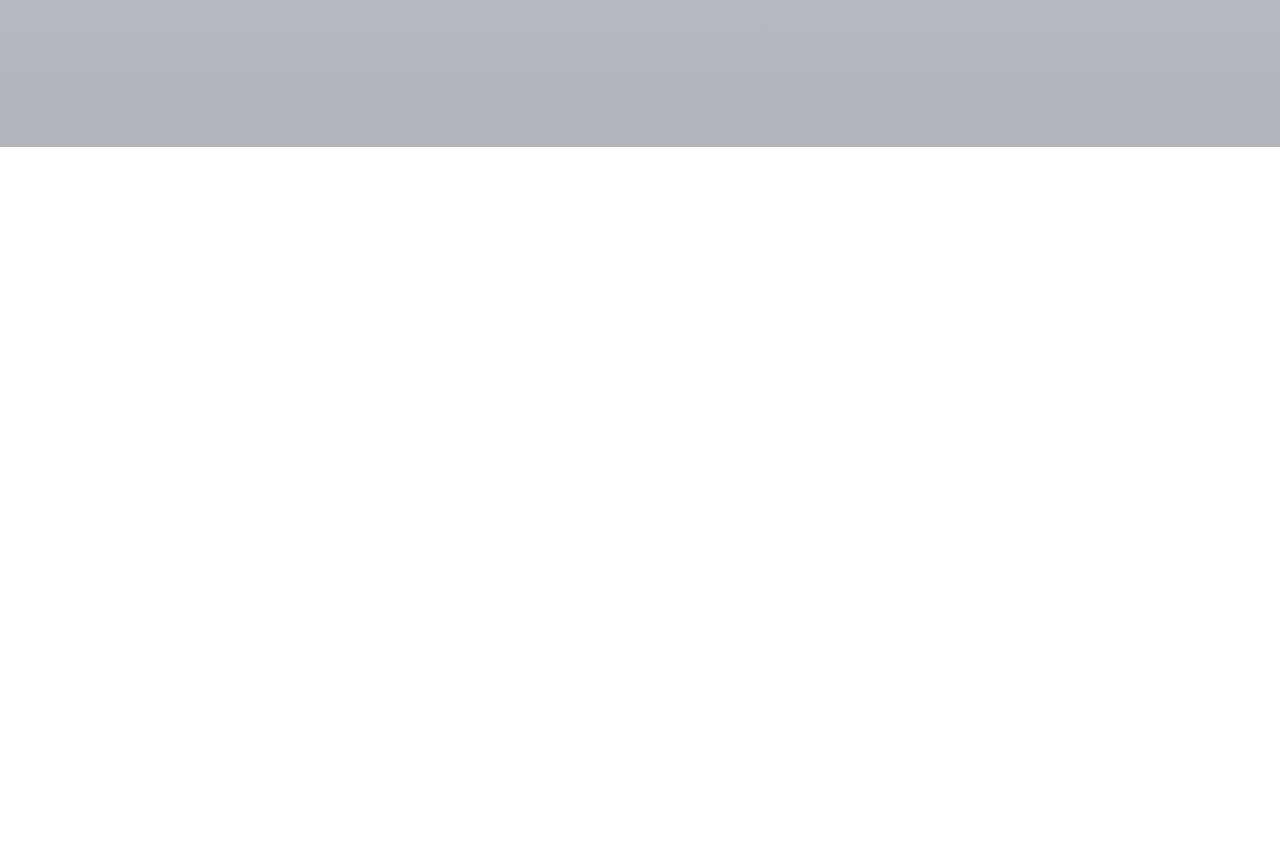
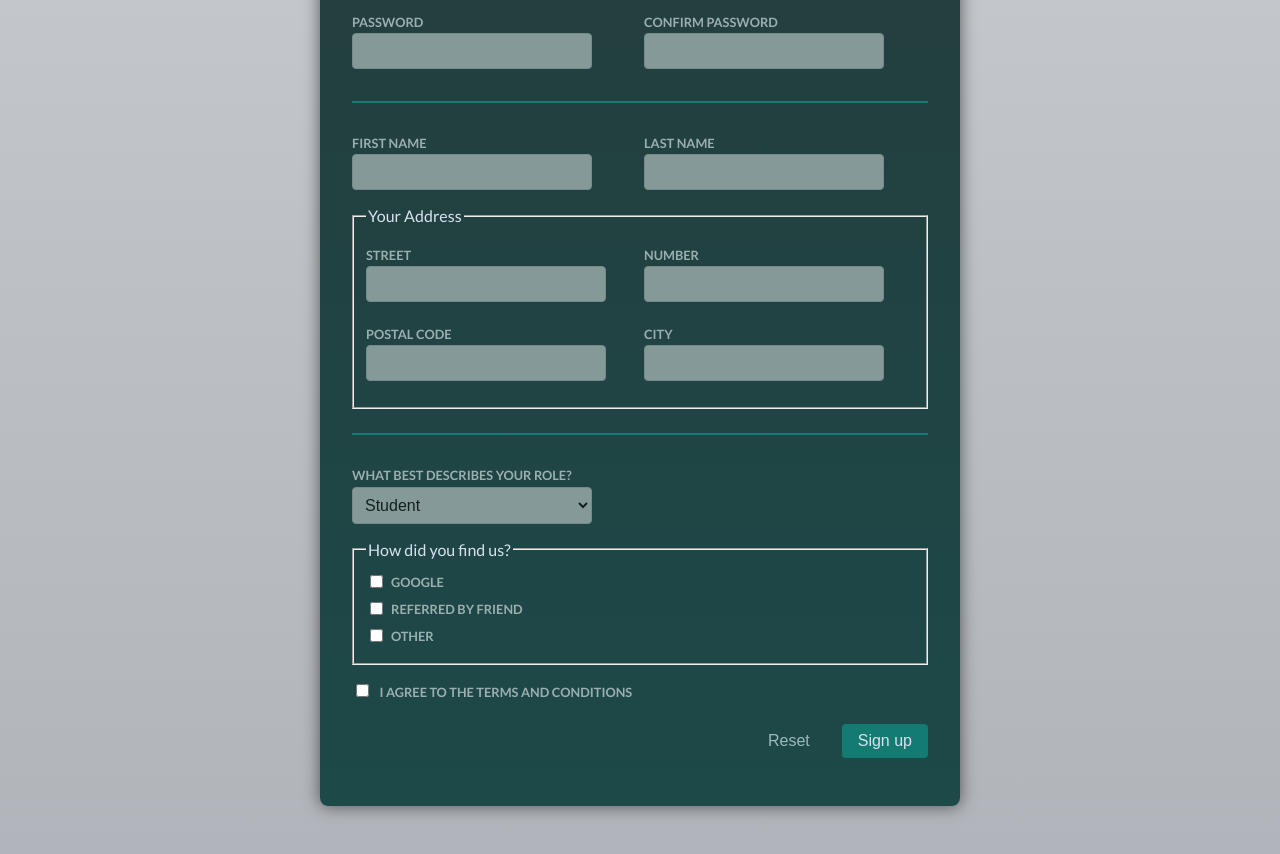
Before and after one commit to ryoheiY/angular-practice-handling-user-inputs-with-form, an Angular app: page / in a window 1280 px wide. Shown: the part 685-1539 px from the top of the page. Before the commit the page ends 832 px from the top, so only its background shows below. Built offline with nearby package versions, Linux system fonts and the light colour scheme.

Commit message:
formのグルーピング、カスタムバリデーションの実装

```diff
--- a/src/app/app.component.html
+++ b/src/app/app.component.html
@@ -4,3 +4,4 @@
 </header>
 
 <app-login />
+<app-signup />
--- a/src/app/app.component.ts
+++ b/src/app/app.component.ts
@@ -1,11 +1,12 @@
 import { Component } from '@angular/core';
 
 import { LoginComponent } from './auth/login/login.component';
+import {SignupComponent} from "./auth/signup/signup.component";
 
 @Component({
   selector: 'app-root',
   standalone: true,
   templateUrl: './app.component.html',
-  imports: [LoginComponent],
+  imports: [LoginComponent, SignupComponent],
 })
 export class AppComponent {}
--- a/src/app/auth/signup/signup.component.html
+++ b/src/app/auth/signup/signup.component.html
@@ -1,90 +1,94 @@
-<form>
+<form (ngSubmit)="onSubmit()" [formGroup]="form">
   <h2>Welcome on board!</h2>
   <p>We just need a little bit of data from you to get you started 🚀</p>
 
   <div class="control">
     <label for="email">Email</label>
-    <input id="email" type="email" name="email" />
+    <input formControlName="email" id="email" name="email" type="email"/>
   </div>
 
-  <div class="control-row">
+  <div class="control-row" formGroupName="passwords">
     <div class="control">
       <label for="password">Password</label>
       <input
+        formControlName="password"
         id="password"
+        name="password"
         type="password"
-        name="password"
       />
     </div>
 
     <div class="control">
       <label for="confirm-password">Confirm Password</label>
       <input
+        formControlName="confirmPassword"
         id="confirm-password"
+        name="confirm-password"
         type="password"
-        name="confirm-password"
       />
     </div>
   </div>
 
-  <hr />
+  <hr/>
 
   <div>
     <div class="control-row">
       <div class="control">
         <label for="first-name">First Name</label>
         <input
-          type="text"
+          formControlName="firstName"
           id="first-name"
           name="first-name"
+          type="text"
         />
       </div>
 
       <div class="control">
         <label for="last-name">Last Name</label>
         <input
-          type="text"
+          formControlName="lastName"
           id="last-name"
           name="last-name"
+          type="text"
         />
       </div>
     </div>
 
-    <fieldset>
+    <fieldset formGroupName="address">
       <legend>Your Address</legend>
 
       <div class="control-row">
         <div class="control">
           <label for="street">Street</label>
-          <input type="text" id="street" name="street" />
+          <input formControlName="street" id="street" name="street" type="text"/>
         </div>
 
         <div class="control">
           <label for="number">Number</label>
-          <input type="text" id="number" name="number" />
+          <input formControlName="number" id="number" name="number" type="text"/>
         </div>
       </div>
 
       <div class="control-row">
         <div class="control">
           <label for="postal-code">Postal Code</label>
-          <input type="text" id="postal-code" name="postal-code" />
+          <input formControlName="postalCode" id="postal-code" name="postal-code" type="text"/>
         </div>
 
         <div class="control">
           <label for="city">City</label>
-          <input type="text" id="city" name="city" />
+          <input formControlName="city" id="city" name="city" type="text"/>
         </div>
       </div>
     </fieldset>
   </div>
 
-  <hr />
+  <hr/>
 
   <div class="control-row">
     <div class="control">
       <label for="role">What best describes your role?</label>
-      <select id="role" name="role">
+      <select formControlName="role" id="role" name="role">
         <option value="student">Student</option>
         <option value="teacher">Teacher</option>
         <option value="employee">Employee</option>
@@ -94,13 +98,14 @@
     </div>
   </div>
 
-  <fieldset>
+  <fieldset formArrayName="source">
     <legend>How did you find us?</legend>
     <div class="control">
       <input
-        type="checkbox"
+        formControlName="0"
         id="google"
         name="acquisition"
+        type="checkbox"
         value="google"
       />
       <label for="google">Google</label>
@@ -108,9 +113,10 @@
 
     <div class="control">
       <input
-        type="checkbox"
+        formControlName="1"
         id="friend"
         name="acquisition"
+        type="checkbox"
         value="friend"
       />
       <label for="friend">Referred by friend</label>
@@ -118,9 +124,10 @@
 
     <div class="control">
       <input
-        type="checkbox"
+        formControlName="2"
         id="other"
         name="acquisition"
+        type="checkbox"
         value="other"
       />
       <label for="other">Other</label>
@@ -131,9 +138,10 @@
     <div class="control">
       <label for="terms-and-conditions">
         <input
-          type="checkbox"
+          formControlName="agree"
           id="terms-and-conditions"
           name="terms"
+          type="checkbox"
         />
         I agree to the terms and conditions
       </label>
@@ -141,7 +149,11 @@
   </div>
 
   <p class="form-actions">
-    <button type="reset" class="button button-flat">Reset</button>
-    <button type="submit" class="button">Sign up</button>
+    <button (click)="onReset()" class="button button-flat" type="reset">Reset</button>
+    <button class="button" type="submit">Sign up</button>
   </p>
+  @if (form.dirty && !form.untouched && form.invalid){
+    <p class="control-error">Invalid</p>
+  }
+
 </form>
--- a/src/app/auth/signup/signup.component.ts
+++ b/src/app/auth/signup/signup.component.ts
@@ -1,9 +1,86 @@
-import { Component } from '@angular/core';
+import {Component} from '@angular/core';
+import {AbstractControl, FormArray, FormControl, FormGroup, ReactiveFormsModule, Validators} from "@angular/forms";
+
+function equalValues(controlName1: string, controlName2: string) {
+
+  return (control: AbstractControl) => {
+    const value1 = control.get(controlName1)?.value;
+    const value2 = control.get(controlName2)?.value;
+    if(value1 === value2) {
+      return null;
+    }
+    return {passwordNotEqual: true};
+  }
+
+}
 
 @Component({
   selector: 'app-signup',
   standalone: true,
   templateUrl: './signup.component.html',
   styleUrl: './signup.component.css',
+  imports: [ReactiveFormsModule]
 })
-export class SignupComponent {}
+export class SignupComponent {
+  form: FormGroup = new FormGroup({
+    email: new FormControl('', {
+      validators: [Validators.required, Validators.email],
+    }),
+    passwords: new FormGroup({
+      password: new FormControl('', {
+        validators: [Validators.required, Validators.minLength(6),]
+      }),
+      confirmPassword: new FormControl('', {
+        validators: [Validators.required, Validators.minLength(6),]
+      }),
+    }, {
+      validators: [equalValues("password", "confirmPassword")],
+    }),
+
+    firstName: new FormControl('', {
+      validators: [Validators.required],
+    }),
+    lastName: new FormControl('', {
+      validators: [Validators.required],
+    }),
+    address: new FormGroup({
+      street: new FormControl('', {
+        validators: [Validators.required],
+      }),
+      number: new FormControl('', {
+        validators: [Validators.required],
+      }),
+      postalCode: new FormControl('', {
+        validators: [Validators.required],
+      }),
+      city: new FormControl('', {
+        validators: [Validators.required],
+      }),
+    }),
+
+    role: new FormControl<'student' | 'teacher' | 'employee' | 'founder' | 'other'>(
+      'student', {validators: [Validators.required]}),
+
+    source: new FormArray([
+      new FormControl(false),
+      new FormControl(false),
+      new FormControl(false),
+    ]),
+
+    agree: new FormControl(false, {
+      validators: [Validators.required],
+    })
+  })
+
+  onSubmit() {
+    if(this.form.invalid){
+      console.log('invalid form')
+    }
+
+    console.log(this.form)
+  }
+
+  onReset() {
+    this.form.reset();
+  }
+}
--- a/src/styles.css
+++ b/src/styles.css
@@ -173,10 +173,12 @@ hr {
   color: #869999;
 }
 
+[formgroupname].ng-invalid.ng-touched.ng-dirty label,
 .control:has(.ng-invalid.ng-touched.ng-dirty) label {
   color: #f98b75;
 }
 
+[formgroupname].ng-invalid.ng-touched.ng-dirty input,
 input.ng-invalid.ng-touched.ng-dirty {
   background-color: #fbdcd6;
   border-color: #f84e2c;
```
